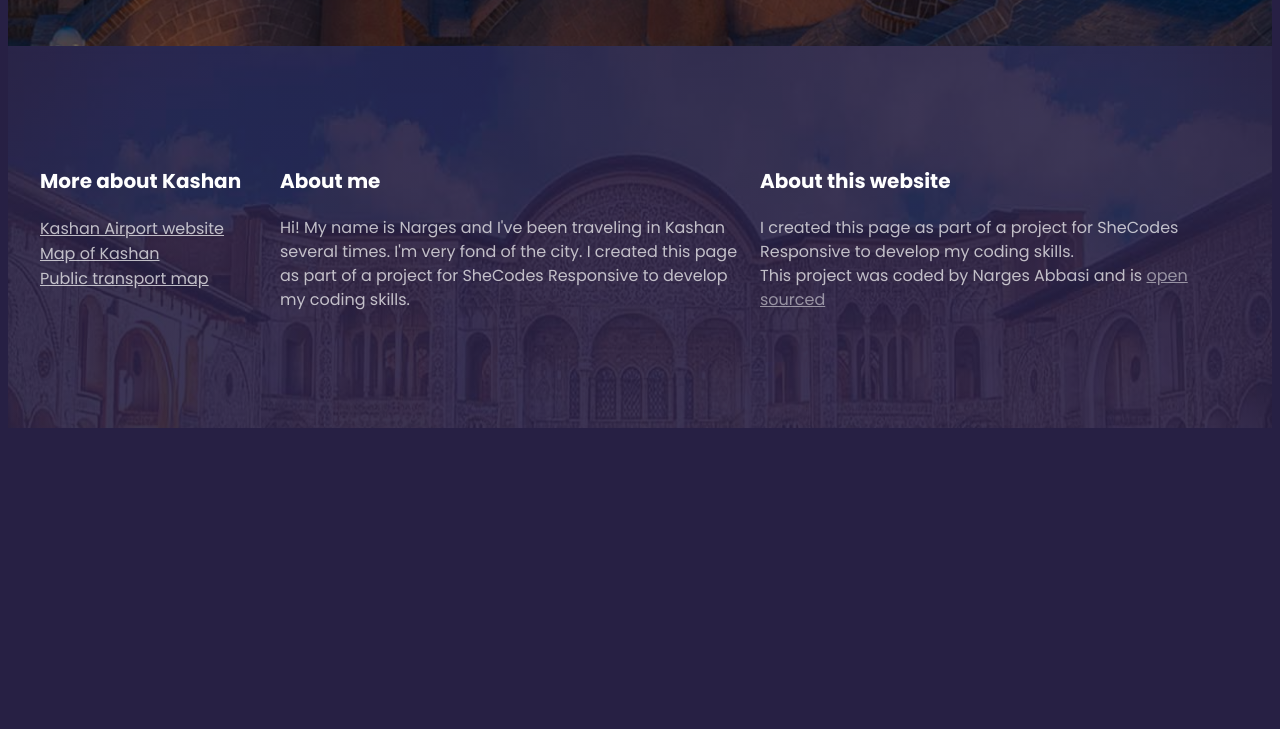
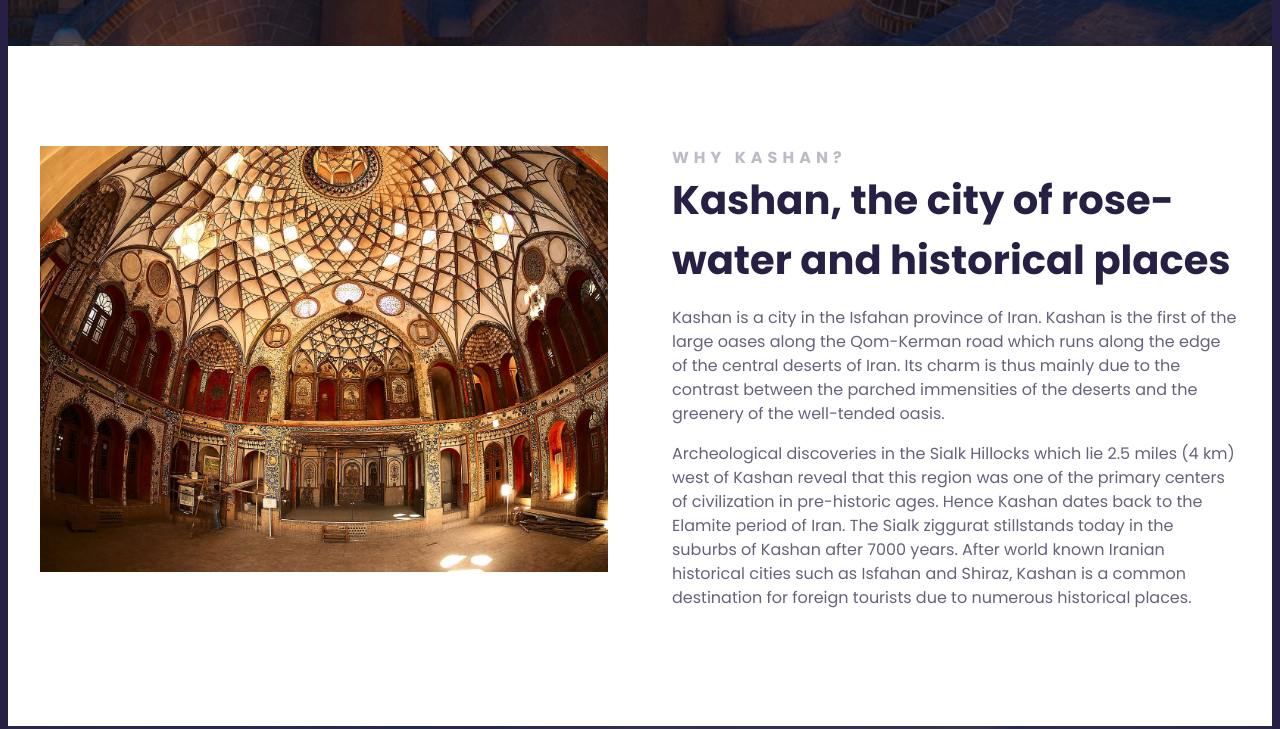
Before and after one commit to Narges-abbasii/Travel-blog, a plain HTML site: page index.html in a window 1280 px wide. Shown: the part 699-1428 px from the top of the page. Before the commit the page ends 1135 px from the top, so only its background shows below. Drawn offline with Linux system fonts and the light colour scheme.

Commit message:
added one grid to the main section

```diff
--- a/index.html
+++ b/index.html
@@ -21,8 +21,40 @@
         <h2>A city in Iran</h2>
         <a href="#more">Learn more</a>
       </header>
+      <main>
+        <section class="grid grid-2-columns">
+          <div>
+            <img
+              src="images/building-Kashan.jpg"
+              alt="Lisbon Building"
+              class="img-responsive"
+            />
+          </div>
+          <div>
+            <h2>Why Kashan?</h2>
+            <h3>Kashan, the city of rose-water and historical places</h3>
+            <p>
+              Kashan is a city in the Isfahan province of Iran. Kashan is the
+              first of the large oases along the Qom-Kerman road which runs
+              along the edge of the central deserts of Iran. Its charm is thus
+              mainly due to the contrast between the parched immensities of the
+              deserts and the greenery of the well-tended oasis.
+            </p>
+            <p>
+              Archeological discoveries in the Sialk Hillocks which lie 2.5
+              miles (4 km) west of Kashan reveal that this region was one of the
+              primary centers of civilization in pre-historic ages. Hence Kashan
+              dates back to the Elamite period of Iran. The Sialk ziggurat
+              stillstands today in the suburbs of Kashan after 7000 years. After
+              world known Iranian historical cities such as Isfahan and Shiraz,
+              Kashan is a common destination for foreign tourists due to
+              numerous historical places.
+            </p>
+          </div>
+        </section>
+      </main>
       <footer>
-        <section class="grid">
+        <section class="grid grid-3-columns-with-first-narrow">
           <div>
             <h3>More about Kashan</h3>
 
--- a/src/styles.css
+++ b/src/styles.css
@@ -10,12 +10,25 @@ body {
 
 .grid {
   display: grid;
+  grid-gap: 64px;
+}
+
+.img-responsive {
+  max-width: 100%;
+}
+
+.grid-2-columns {
+  grid-template-columns: 1fr 1fr;
+}
+
+.grid-3-columns-with-first-narrow {
   grid-template-columns: 1fr 2fr 2fr;
 }
 
 section {
   max-width: 1200px;
   margin: 0 auto;
+  padding: 100px 0;
 }
 
 header {
@@ -65,6 +78,38 @@ header a {
   background: white;
 }
 
+main {
+  background-color: white;
+}
+
+main h2 {
+  font-weight: 700;
+  font-size: 16px;
+  line-height: 1.5;
+  margin: 0;
+  letter-spacing: 5px;
+  color: #272044;
+  opacity: 0.3;
+  text-transform: uppercase;
+}
+
+main h3 {
+  font-weight: 700;
+  font-size: 40px;
+  line-height: 1.5;
+  color: #272044;
+  margin: 0;
+}
+
+main p {
+  font-style: normal;
+  font-weight: 400;
+  font-size: 16px;
+  line-height: 1.5;
+  color: #272044;
+  opacity: 0.7;
+}
+
 footer {
   color: white;
   background-image: linear-gradient(
@@ -75,7 +120,6 @@ footer {
 
   background-repeat: no-repeat;
   background-size: cover;
-  padding: 100px 0;
 }
 
 footer h3 {
@@ -88,7 +132,6 @@ footer p {
   font-weight: 400;
   font-size: 16px;
   opacity: 0.7;
-  margin-right: 20px;
   line-height: 24px;
 }
 
@@ -123,4 +166,13 @@ footer a {
   header h3 {
     font-size: 12px;
   }
+
+  .grid {
+    grid-template-columns: 1fr;
+    grid-gap: 32px;
+  }
+
+  section {
+    padding: 30px;
+  }
 }
```
Also changed, not shown: images/building-Kashan.jpg (added), images/traditional-architecture-of-kashan.jpg (added).
